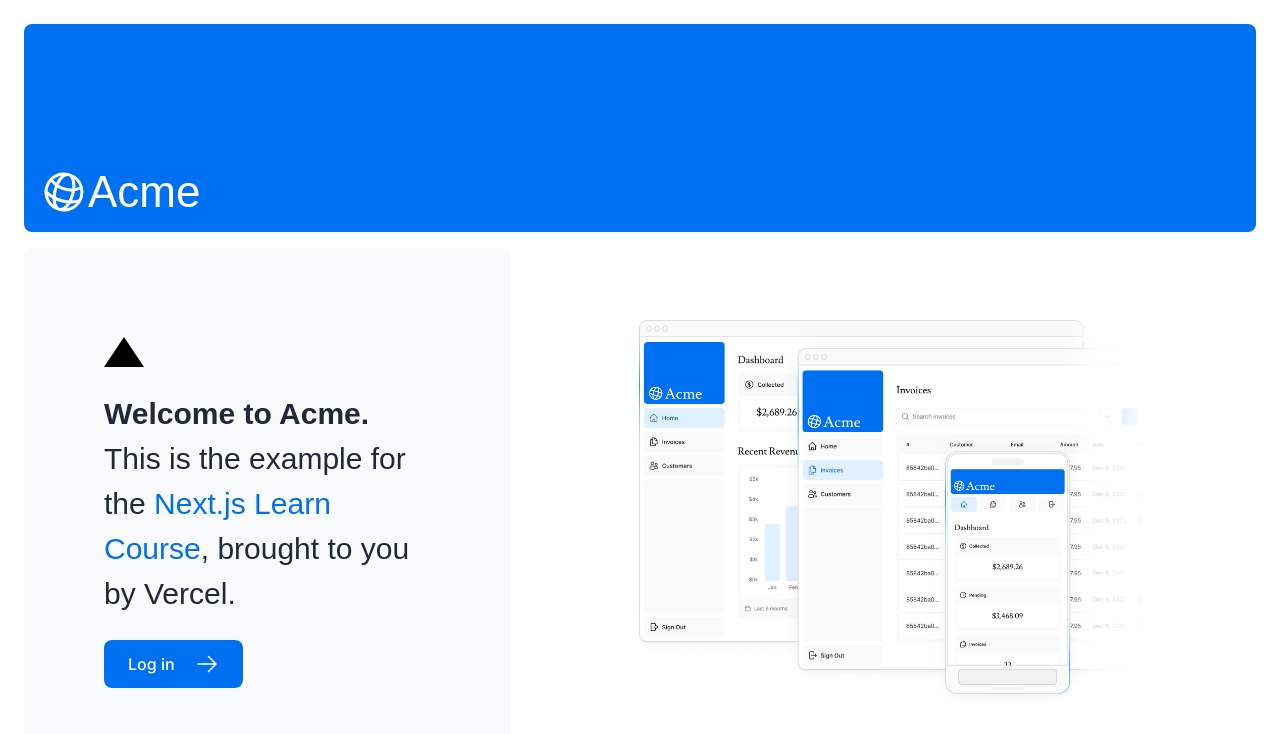
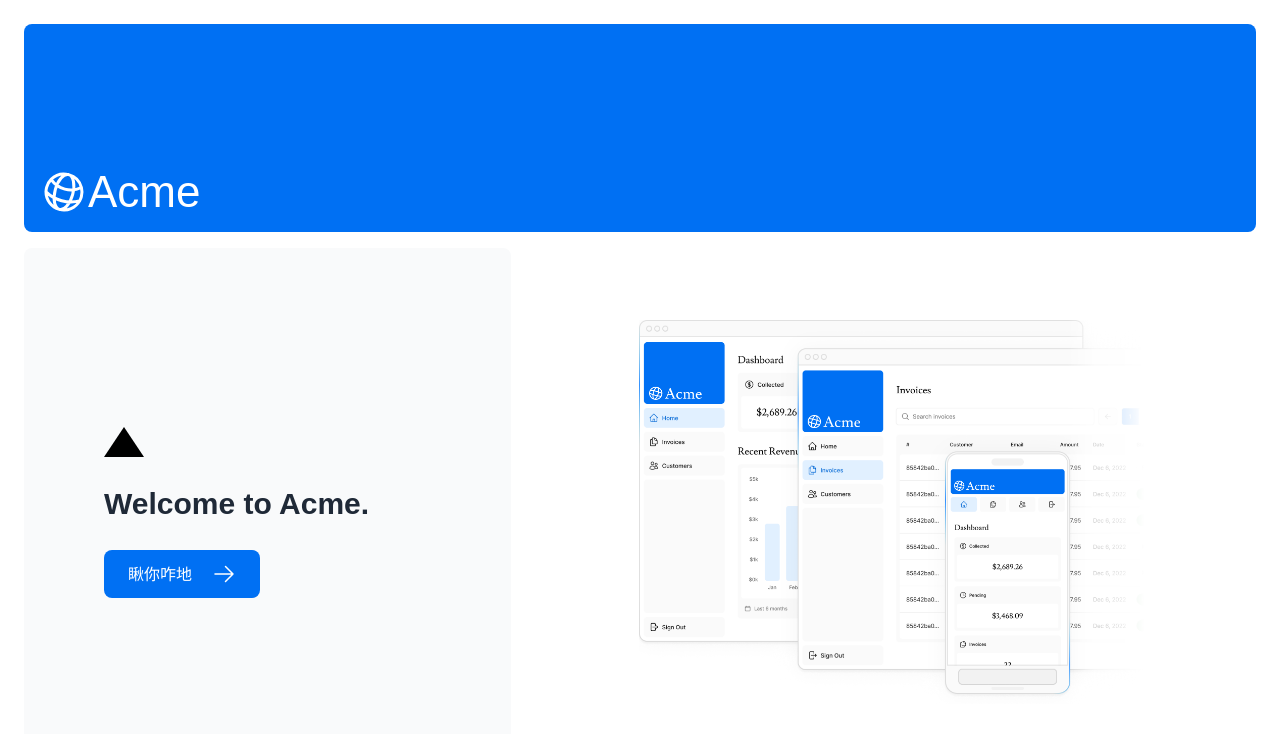
Before and after one commit to licairen/nextjs-dashboard, a Next.js app: page / in a window 1280 px wide. Shown: the top 734 px of the page. Built offline with nearby package versions, Linux system fonts and the light colour scheme; a web font is replaced by a local one.

Commit message:
feat: 调整首页文案

```diff
--- a/app/page.tsx
+++ b/app/page.tsx
@@ -16,17 +16,16 @@
         <div className="flex flex-col justify-center gap-6 rounded-lg bg-gray-50 px-6 py-10 md:w-2/5 md:px-20">
           <div className={styles.shape}></div>
           <p className={`${lusitana.className} text-xl text-gray-800 md:text-3xl md:leading-normal`}>
-            <strong>Welcome to Acme.</strong> This is the example for the{' '}
-            <a href="https://nextjs.org/learn/" className="text-blue-500">
-              Next.js Learn Course
-            </a>
-            , brought to you by Vercel.
+            <strong>Welcome to Acme.</strong>
+            {/* <b className="text-blue-500">
+              Next Course
+            </b> */}
           </p>
           <Link
             href="/login"
             className="flex items-center gap-5 self-start rounded-lg bg-blue-500 px-6 py-3 text-sm font-medium text-white transition-colors hover:bg-blue-400 md:text-base"
           >
-            <span>Log in</span> <ArrowRightIcon className="w-5 md:w-6" />
+            <span>瞅你咋地</span> <ArrowRightIcon className="w-5 md:w-6" />
           </Link>
         </div>
         <div className="flex items-center justify-center p-6 md:w-3/5 md:px-28 md:py-12">
```
